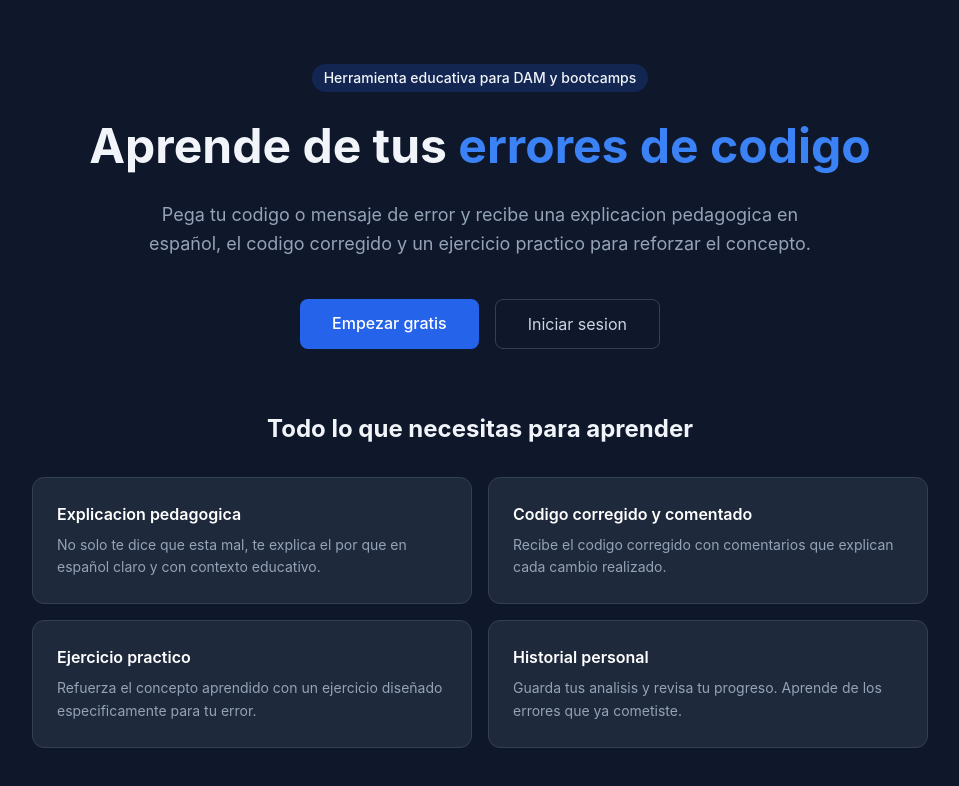
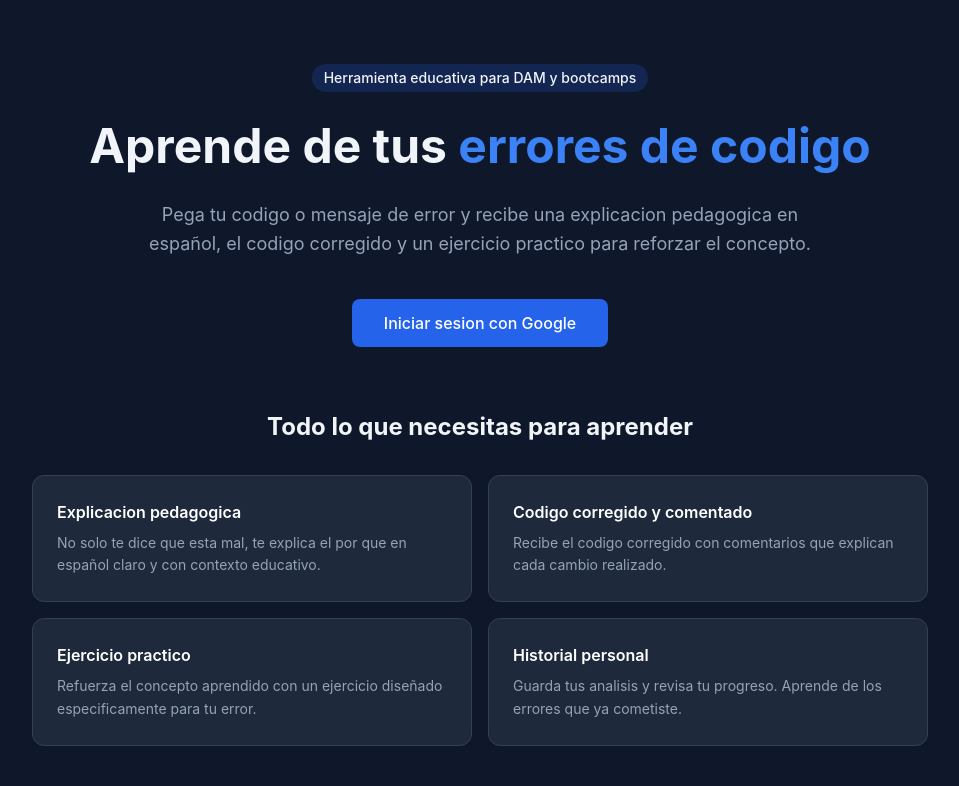
Before and after one commit to Busanlloni123/codementor-ai, a React (Vite) app: page / in a window 1280 px wide. Shown: the top 786 px of the page, without its empty margins (160-1119 px from the left). Built offline with nearby package versions, Linux system fonts and the light colour scheme; no server answers.

Commit message:
borrar boton

```diff
--- a/src/pages/Home.jsx
+++ b/src/pages/Home.jsx
@@ -46,19 +46,14 @@ export default function Home() {
             en español, el codigo corregido y un ejercicio practico para reforzar
             el concepto.
           </p>
-        <div className="flex gap-4 justify-center">
-          <Link
-            to={user ? "/analyzer" : "/login"}
-            className="btn-primary text-base px-8 py-3"
-          >
-            {user ? "Ir al analizador" : "Empezar gratis"}
+          <div className="flex justify-center">
+            {user ? (
+              <Link to="/chat" className="btn-primary text-base px-8 py-3">
+                Ir al chat
               </Link>
-          {!user && (
-            <Link
-              to="/login"
-              className="text-slate-300 hover:text-white border border-surface-border hover:border-slate-500 px-8 py-3 rounded-lg transition-colors text-base"
-            >
-              Iniciar sesion
+            ) : (
+              <Link to="/login" className="btn-primary text-base px-8 py-3">
+                Iniciar sesion con Google
               </Link>
             )}
           </div>
@@ -142,7 +137,7 @@ export default function Home() {
               Inicia sesion con Google y analiza tu primer fragmento de codigo gratis
             </p>
             <Link to="/login" className="btn-primary text-base px-8 py-3">
-            Empezar gratis
+              Iniciar sesion con Google
             </Link>
           </div>
         )}
```
Lines whose indentation alone changed are shown as unchanged.
